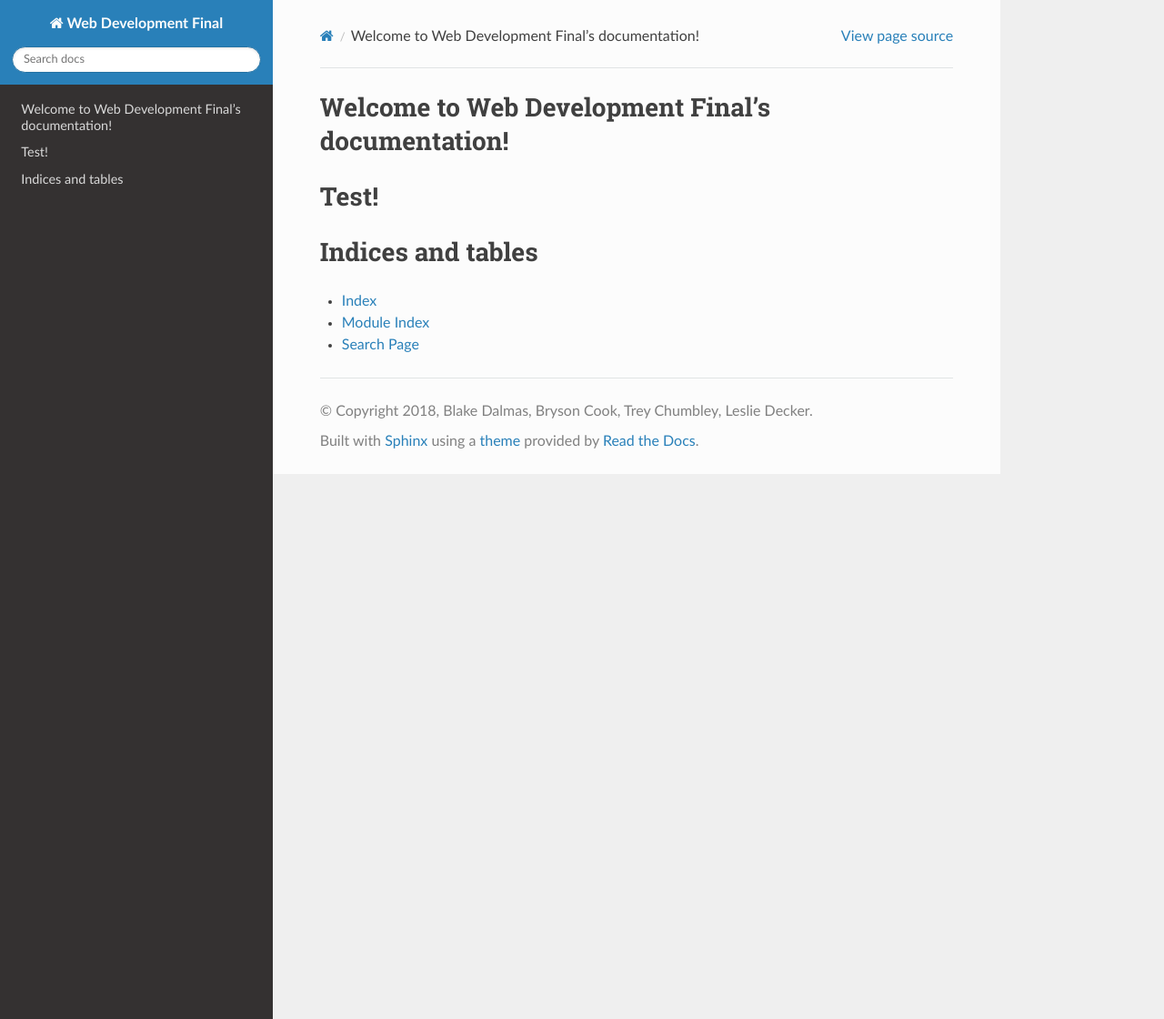
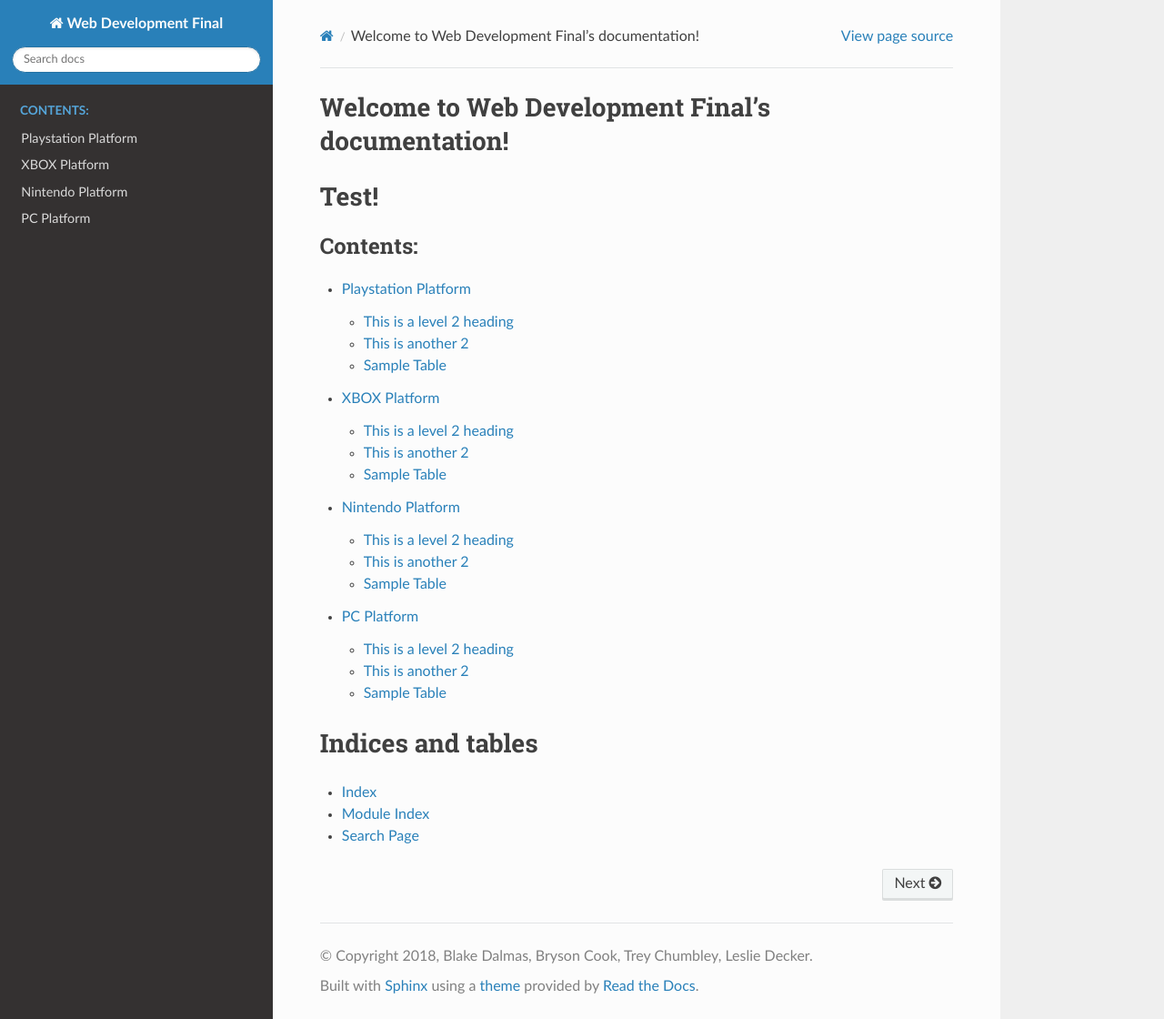
Before and after one commit to BlakeDalmas/webdev_final, a Sphinx documentation site: the page built from source/index.rst, in a window 1280 px wide and 1120 px high. Shown: the whole window at 91% size. Built offline with Sphinx 7.4.7 and the Read the Docs theme 2.0.0, drawn with Linux system fonts in a browser that asks for light colours.

Commit message:
Setting up the structure.

```diff
--- a/source/index.rst
+++ b/source/index.rst
@@ -13,6 +13,10 @@ Test!
    :maxdepth: 2
    :caption: Contents:
 
+   ps/index
+   xbox/index
+   nintendo/index
+   pc/index
 
 
 Indices and tables
--- /dev/null
+++ b/source/nintendo/index.rst
@@ -0,0 +1,81 @@
+Nintendo Platform
+=================
+
+This
+is
+all
+one
+paragraph.
+
+This is *italics*.
+
+These are **bold**.
+
+* This is a list.
+* This is another element of the aforementioned list.
+* These words consist of the content associated with the list mentioned preiovusly.
+
+	* It's another list!
+	* It's a sublist!
+
+		* And another sublist!
+
+			* Sublists!
+
+Go to `Simpson`_ like this:
+
+.. _Simpson: http://simpson.edu
+
+Or like this: `Google <https://www.google.com>`_
+
+``This is monospaced text.``
+
+Images:
+
+.. image:: chem_symbol2.png
+   :width: 50%
+
+.. figure:: chem_symbol2.png
+   :width: 50%
+
+   This caption on picture needs to be indented by 3 spaces and have a blank line above it.
+
+This is a level 2 heading
+-------------------------
+
+Another heading
+
+This is another 2
+-----------------
+
+blah
+
+Level 3
+~~~~~~~
+
+.. code-block:: python
+	:linenos:
+	:caption: Sample Code
+
+	# Sample Code
+	for i in range(1, 5):
+		print(i)
+
+.. code-block:: java
+	:linenos:
+	:caption: Sample Java
+
+	public static void main(String args[]) {
+		System.out.println("hi");
+	}
+
+Sample Table
+------------
+
+========= =================
+Fruit     Review
+========= =================
+Apple     3 stars
+Grapes    3 stars
+Pears     5 stars
+========= =================
--- /dev/null
+++ b/source/pc/index.rst
@@ -0,0 +1,81 @@
+PC Platform
+===========
+
+This
+is
+all
+one
+paragraph.
+
+This is *italics*.
+
+These are **bold**.
+
+* This is a list.
+* This is another element of the aforementioned list.
+* These words consist of the content associated with the list mentioned preiovusly.
+
+	* It's another list!
+	* It's a sublist!
+
+		* And another sublist!
+
+			* Sublists!
+
+Go to `Simpson`_ like this:
+
+.. _Simpson: http://simpson.edu
+
+Or like this: `Google <https://www.google.com>`_
+
+``This is monospaced text.``
+
+Images:
+
+.. image:: chem_symbol2.png
+   :width: 50%
+
+.. figure:: chem_symbol2.png
+   :width: 50%
+
+   This caption on picture needs to be indented by 3 spaces and have a blank line above it.
+
+This is a level 2 heading
+-------------------------
+
+Another heading
+
+This is another 2
+-----------------
+
+blah
+
+Level 3
+~~~~~~~
+
+.. code-block:: python
+	:linenos:
+	:caption: Sample Code
+
+	# Sample Code
+	for i in range(1, 5):
+		print(i)
+
+.. code-block:: java
+	:linenos:
+	:caption: Sample Java
+
+	public static void main(String args[]) {
+		System.out.println("hi");
+	}
+
+Sample Table
+------------
+
+========= =================
+Fruit     Review
+========= =================
+Apple     3 stars
+Grapes    3 stars
+Pears     5 stars
+========= =================
--- /dev/null
+++ b/source/ps/index.rst
@@ -0,0 +1,87 @@
+Playstation Platform
+====================
+
+Grass is green because water is blue.
+
+This is another paragraph about the plantlife on mars.
+
+This
+is
+all
+one
+paragraph.
+
+This is *italics*.
+
+These are **bold**.
+
+* This is a list.
+* This is another element of the aforementioned list.
+* These words consist of the content associated with the list mentioned preiovusly.
+
+	* Oh no, it's another list!
+	* It's a sublist!
+
+		* And another sublist!
+
+			* Sublists!
+
+* Apples
+
+Go to `Simpson`_ like this:
+
+.. _Simpson: http://simpson.edu
+
+Or like this: `Google <https://www.google.com>`_
+
+``This is monospaced text.``
+
+Images:
+
+.. image:: chem_symbol2.png
+   :width: 50%
+
+.. figure:: chem_symbol2.png
+   :width: 50%
+
+   This caption on picture needs to be indented by 3 spaces and have a blank line above it.
+
+This is a level 2 heading
+-------------------------
+
+Another heading
+
+This is another 2
+-----------------
+
+blah
+
+Level 3
+~~~~~~~
+
+.. code-block:: python
+	:linenos:
+	:caption: Sample Code
+
+	# Sample Code
+	for i in range(1, 5):
+		print(i)
+
+.. code-block:: java
+	:linenos:
+	:caption: Sample Java
+
+	public static void main(String args[]) {
+		System.out.println("You bad.");
+	}
+
+Sample Table
+------------
+
+========= =================
+Fruit     Review
+========= =================
+Apple     3 stars
+Grapes    3 stars
+Pears     5 stars
+========= =================
--- /dev/null
+++ b/source/xbox/index.rst
@@ -0,0 +1,87 @@
+XBOX Platform
+=============
+
+Grass is green because water is blue.
+
+This is another paragraph about the plantlife on mars.
+
+This
+is
+all
+one
+paragraph.
+
+This is *italics*.
+
+These are **bold**.
+
+* This is a list.
+* This is another element of the aforementioned list.
+* These words consist of the content associated with the list mentioned preiovusly.
+
+	* Oh no, it's another list!
+	* It's a sublist!
+
+		* And another sublist!
+
+			* Sublists!
+
+* Apples
+
+Go to `Simpson`_ like this:
+
+.. _Simpson: http://simpson.edu
+
+Or like this: `Google <https://www.google.com>`_
+
+``This is monospaced text.``
+
+Images:
+
+.. image:: chem_symbol2.png
+   :width: 50%
+
+.. figure:: chem_symbol2.png
+   :width: 50%
+
+   This caption on picture needs to be indented by 3 spaces and have a blank line above it.
+
+This is a level 2 heading
+-------------------------
+
+Another heading
+
+This is another 2
+-----------------
+
+blah
+
+Level 3
+~~~~~~~
+
+.. code-block:: python
+	:linenos:
+	:caption: Sample Code
+
+	# Sample Code
+	for i in range(1, 5):
+		print(i)
+
+.. code-block:: java
+	:linenos:
+	:caption: Sample Java
+
+	public static void main(String args[]) {
+		System.out.println("You bad.");
+	}
+
+Sample Table
+------------
+
+========= =================
+Fruit     Review
+========= =================
+Apple     3 stars
+Grapes    3 stars
+Pears     5 stars
+========= =================
```
Also changed, not shown: source/nintendo/chem_symbol2.png (added), source/pc/chem_symbol2.png (added), source/ps/chem_symbol2.png (added), source/xbox/chem_symbol2.png (added).
